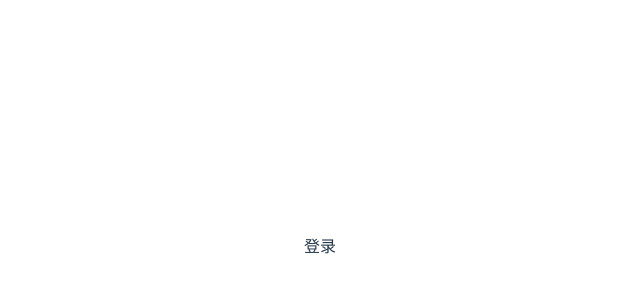
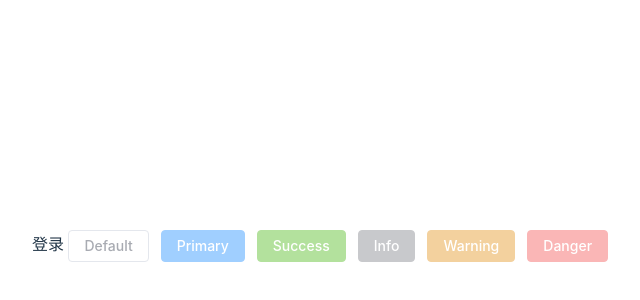
Before and after one commit to lining-lo/peizhen, a Vue app in the folder pzadmin/: page /#/login in a window 1280 px wide. Shown: the part 154-454 px from the top of the page, without its empty margins (320-960 px from the left). Built offline with nearby package versions, Linux system fonts and the light colour scheme.

Commit message:
配置 Element Plus 按需引入

```diff
--- a/pzadmin/package.json
+++ b/pzadmin/package.json
@@ -9,11 +9,14 @@
     "preview": "vite preview"
   },
   "dependencies": {
+    "element-plus": "^2.9.7",
     "vue": "^3.5.12",
     "vue-router": "^4.5.0"
   },
   "devDependencies": {
     "@vitejs/plugin-vue": "^5.1.4",
+    "unplugin-auto-import": "^19.1.2",
+    "unplugin-vue-components": "^28.5.0",
     "vite": "^5.4.10"
   }
 }
--- a/pzadmin/src/views/Login/index.vue
+++ b/pzadmin/src/views/Login/index.vue
@@ -1,6 +1,12 @@
 <template>
   <div>
     登录
+    <el-button disabled>Default</el-button>
+    <el-button type="primary" disabled>Primary</el-button>
+    <el-button type="success" disabled>Success</el-button>
+    <el-button type="info" disabled>Info</el-button>
+    <el-button type="warning" disabled>Warning</el-button>
+    <el-button type="danger" disabled>Danger</el-button>
   </div>
 </template>
 
--- a/pzadmin/vite.config.js
+++ b/pzadmin/vite.config.js
@@ -1,7 +1,18 @@
 import { defineConfig } from 'vite'
 import vue from '@vitejs/plugin-vue'
+import AutoImport from 'unplugin-auto-import/vite'
+import Components from 'unplugin-vue-components/vite'
+import { ElementPlusResolver } from 'unplugin-vue-components/resolvers'
 
 // https://vite.dev/config/
 export default defineConfig({
-  plugins: [vue()],
+  plugins: [
+    vue(),
+    AutoImport({
+      resolvers: [ElementPlusResolver()],
+    }),
+    Components({
+      resolvers: [ElementPlusResolver()],
+    }),
+  ],
 })
```
Also changed, not shown: 2 other files (tests, documents, lock files or other folders).
